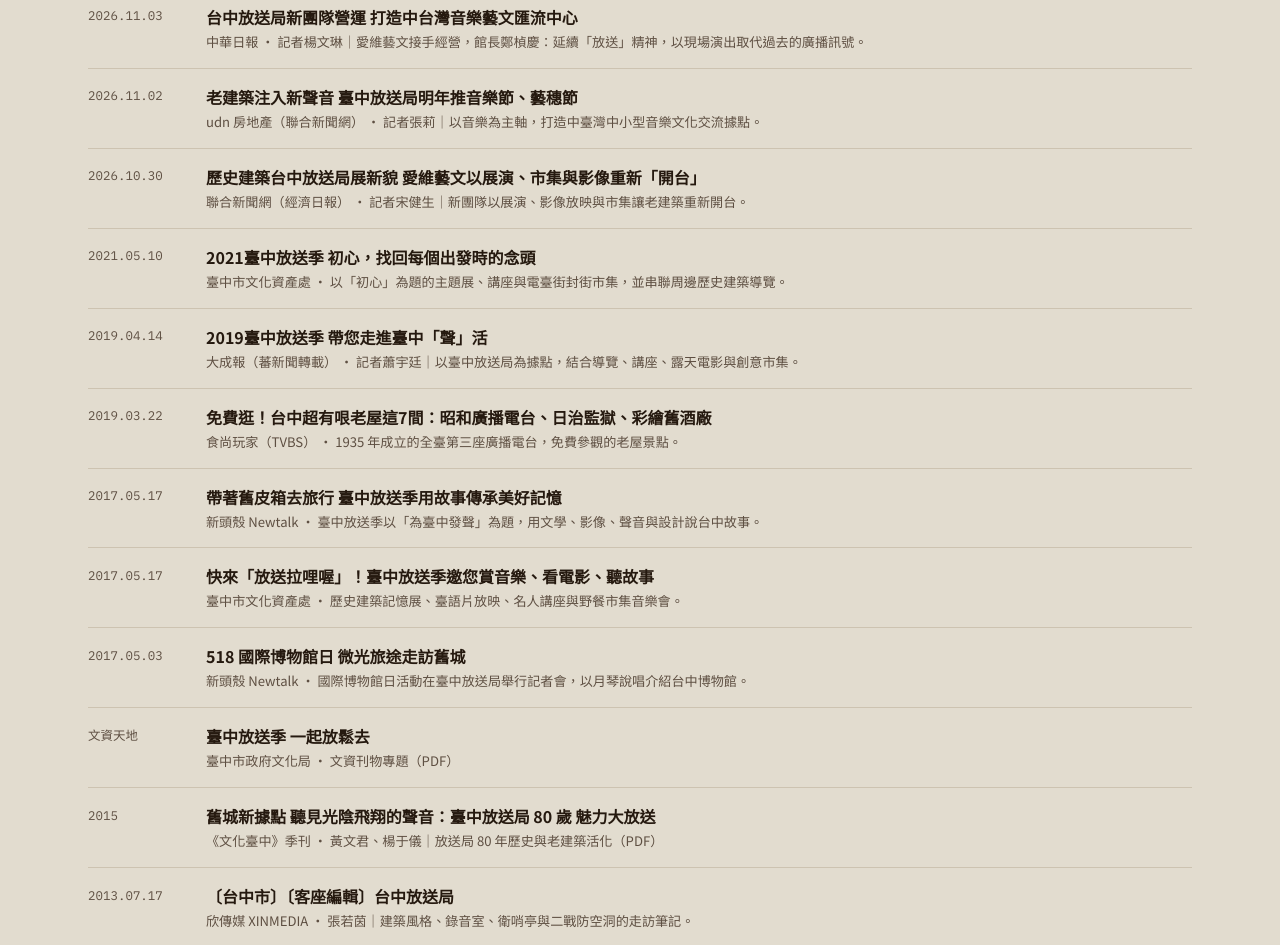
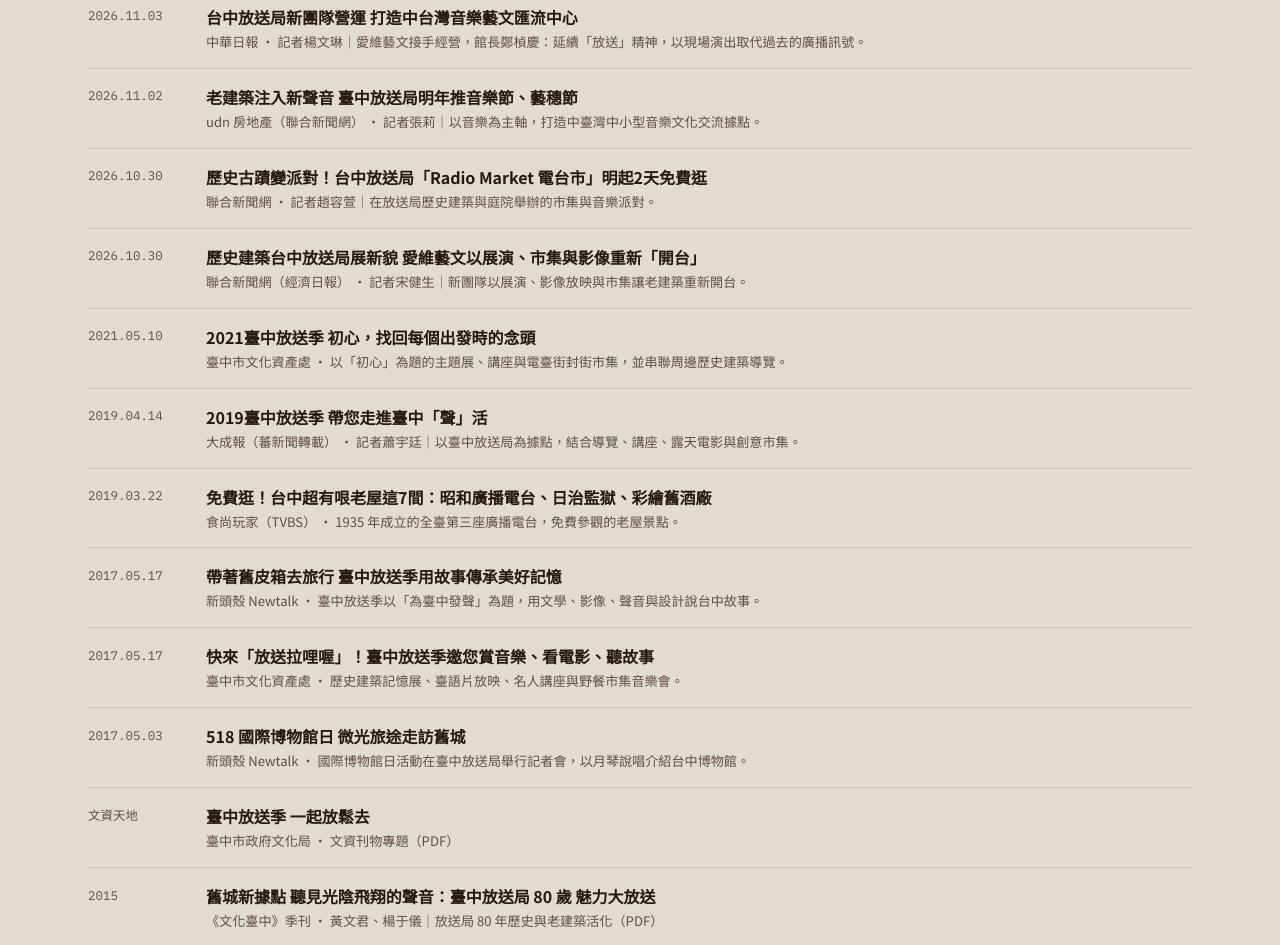
Before and after one commit to kevin141319-tw/radioone, a plain HTML site: page archive.html in a window 1280 px wide. Shown: the part 5553-6498 px from the top of the page. Drawn offline with nearby package versions, Linux system fonts and the light colour scheme.

Commit message:
媒體報導新增：聯合新聞網〈歷史古蹟變派對！台中放送局 Radio Market 電台市〉（2026.10.30）
Co-Authored-By: Claude Opus 5.5 <noreply@anthropic.com>
Claude-Session: https://claude.ai/code/session_01VdP73t8UswLD4pDxfytyzX

```diff
--- a/archive.html
+++ b/archive.html
@@ -51,6 +51,7 @@
           <li><a href="https://house.chinatimes.com/20261109003081-264414" target="_blank" rel="noopener"><time>2026.11.09</time><span><b>歷史建築重生 臺中放送局展新貌</b><small>中時新聞網（房產頻道） · 記者謝文明｜愛維藝文接手經營，以音樂為核心結合展演、影像放映與市集，打造中臺灣中小型音樂文化據點。</small></span></a></li>
           <li><a href="https://www.cdns.com.tw/articles/1484605" target="_blank" rel="noopener"><time>2026.11.03</time><span><b>台中放送局新團隊營運 打造中台灣音樂藝文匯流中心</b><small>中華日報 · 記者楊文琳｜愛維藝文接手經營，館長鄭楨慶：延續「放送」精神，以現場演出取代過去的廣播訊號。</small></span></a></li>
           <li><a href="https://house.udn.com/house/story/123601/9852051" target="_blank" rel="noopener"><time>2026.11.02</time><span><b>老建築注入新聲音 臺中放送局明年推音樂節、藝穗節</b><small>udn 房地產（聯合新聞網） · 記者張莉｜以音樂為主軸，打造中臺灣中小型音樂文化交流據點。</small></span></a></li>
+          <li><a href="https://udn.com/news/story/7325/9847918" target="_blank" rel="noopener"><time>2026.10.30</time><span><b>歷史古蹟變派對！台中放送局「Radio Market 電台市」明起2天免費逛</b><small>聯合新聞網 · 記者趙容萱｜在放送局歷史建築與庭院舉辦的市集與音樂派對。</small></span></a></li>
           <li><a href="https://udn.com/news/story/7325/9847876" target="_blank" rel="noopener"><time>2026.10.30</time><span><b>歷史建築台中放送局展新貌 愛維藝文以展演、市集與影像重新「開台」</b><small>聯合新聞網（經濟日報） · 記者宋健生｜新團隊以展演、影像放映與市集讓老建築重新開台。</small></span></a></li>
           <li><a href="https://www.tchac.taichung.gov.tw/information?uid=4&pid=4829" target="_blank" rel="noopener"><time>2021.05.10</time><span><b>2021臺中放送季 初心，找回每個出發時的念頭</b><small>臺中市文化資產處 · 以「初心」為題的主題展、講座與電臺街封街市集，並串聯周邊歷史建築導覽。</small></span></a></li>
           <li><a href="https://n.yam.com/Article/20190414224294" target="_blank" rel="noopener"><time>2019.04.14</time><span><b>2019臺中放送季 帶您走進臺中「聲」活</b><small>大成報（蕃新聞轉載） · 記者蕭宇廷｜以臺中放送局為據點，結合導覽、講座、露天電影與創意市集。</small></span></a></li>
```
